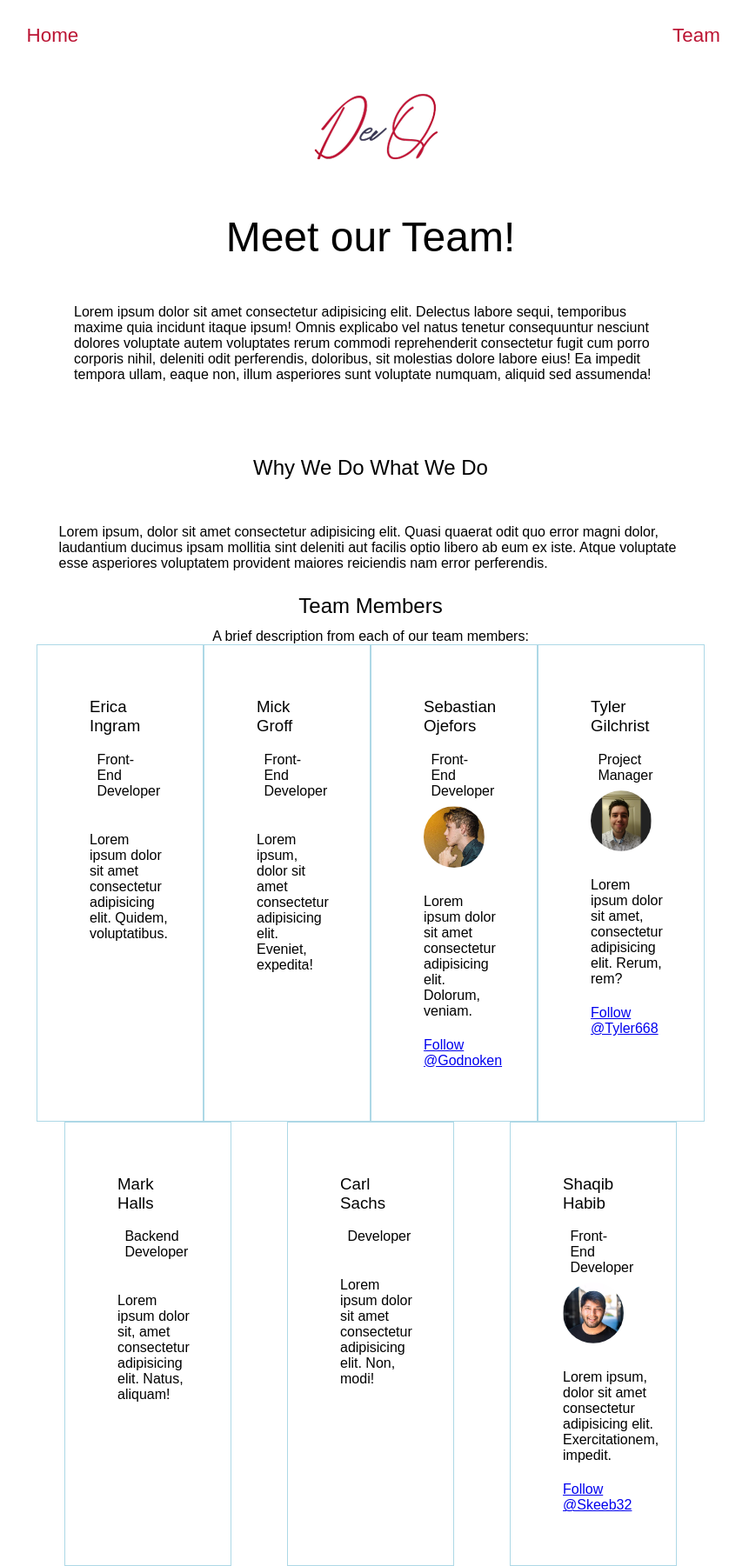
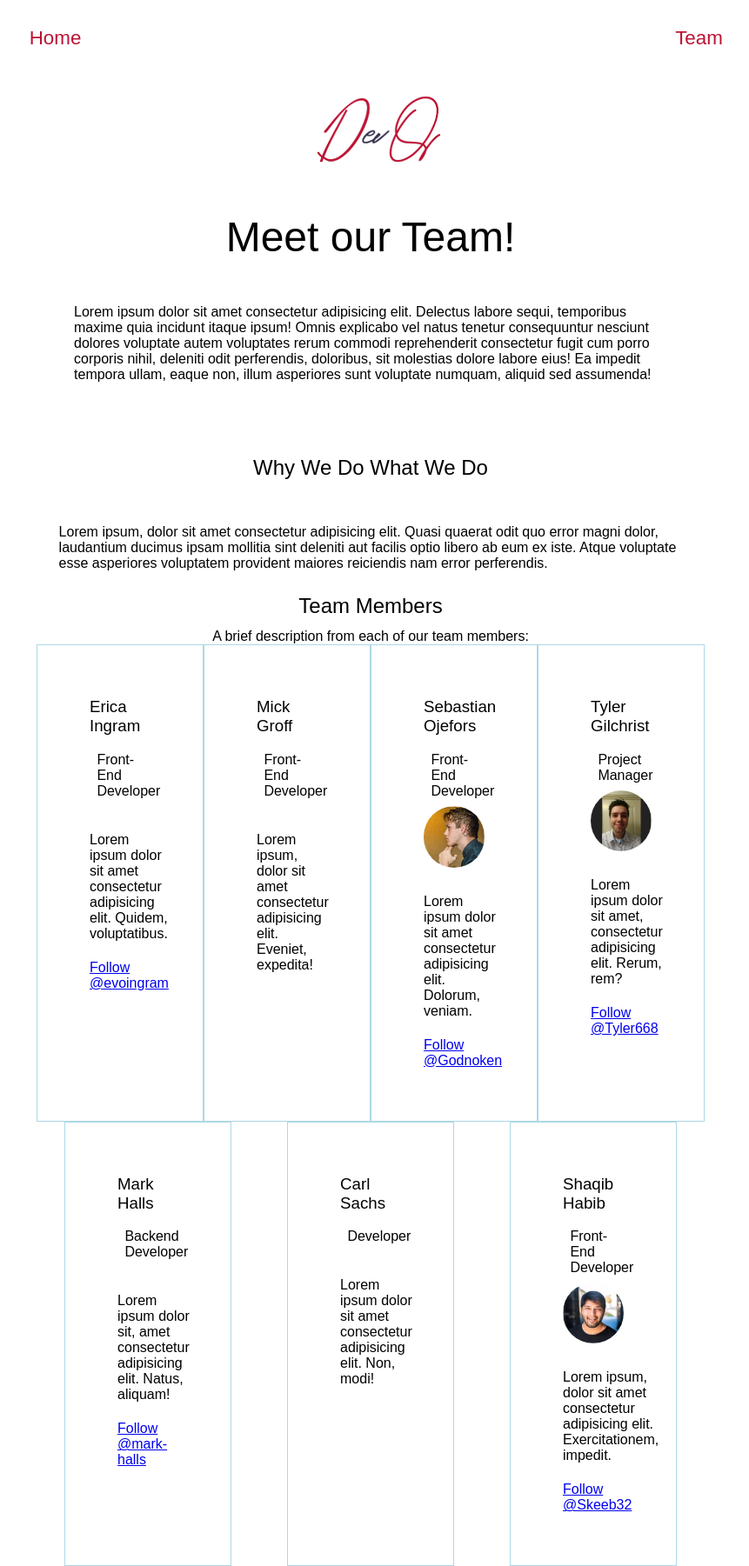
Before and after one commit to DevDesk-Queue-2/Marketing, a website: page team.html in a window 1280 px wide. Shown: the whole page at 87% size, without its empty margins (214-1075 px from the left). Drawn offline with Linux system fonts and the light colour scheme.

Commit message:
pulling what I currently have for a fresh slate

```diff
--- a/less/home-page.less
+++ b/less/home-page.less
@@ -1,5 +1,5 @@
 
-@import: mixins.less;
+
 *{
 	box-sizing: border-box;
 	padding: 0;
--- a/less/navigation.less
+++ b/less/navigation.less
@@ -1,7 +1,7 @@
 #logonav{
 
     width: 100%;
-    // margin: .25%;
+    margin: .25%;
     padding: 10px;
     nav {
         display:flex;
--- a/team.html
+++ b/team.html
@@ -44,6 +44,7 @@
             <h3>Erica Ingram</h3>
             <h4>Front-End Developer</h4>
             <p>Lorem ipsum dolor sit amet consectetur adipisicing elit. Quidem, voluptatibus.</p>
+            <a class="github-button" href="https://github.com/evoingram" data-size="large" aria-label="Follow @evoingram on GitHub">Follow @evoingram</a>
         </div>
         <div class="mick">
             <h3>Mick Groff</h3>
@@ -70,6 +71,7 @@
             <h3>Mark Halls</h3>
             <h4>Backend Developer</h4>
             <p>Lorem ipsum dolor sit, amet consectetur adipisicing elit. Natus, aliquam!</p>
+            <a class="github-button" href="https://github.com/mark-halls" data-size="large" aria-label="Follow @mark-halls on GitHub">Follow @mark-halls</a>
         </div>
         <div class="carl">
             <h3>Carl Sachs</h3>
```
Also changed, not shown: css/index.css, images/Erica.PNG (added), images/mark.PNG (added).
